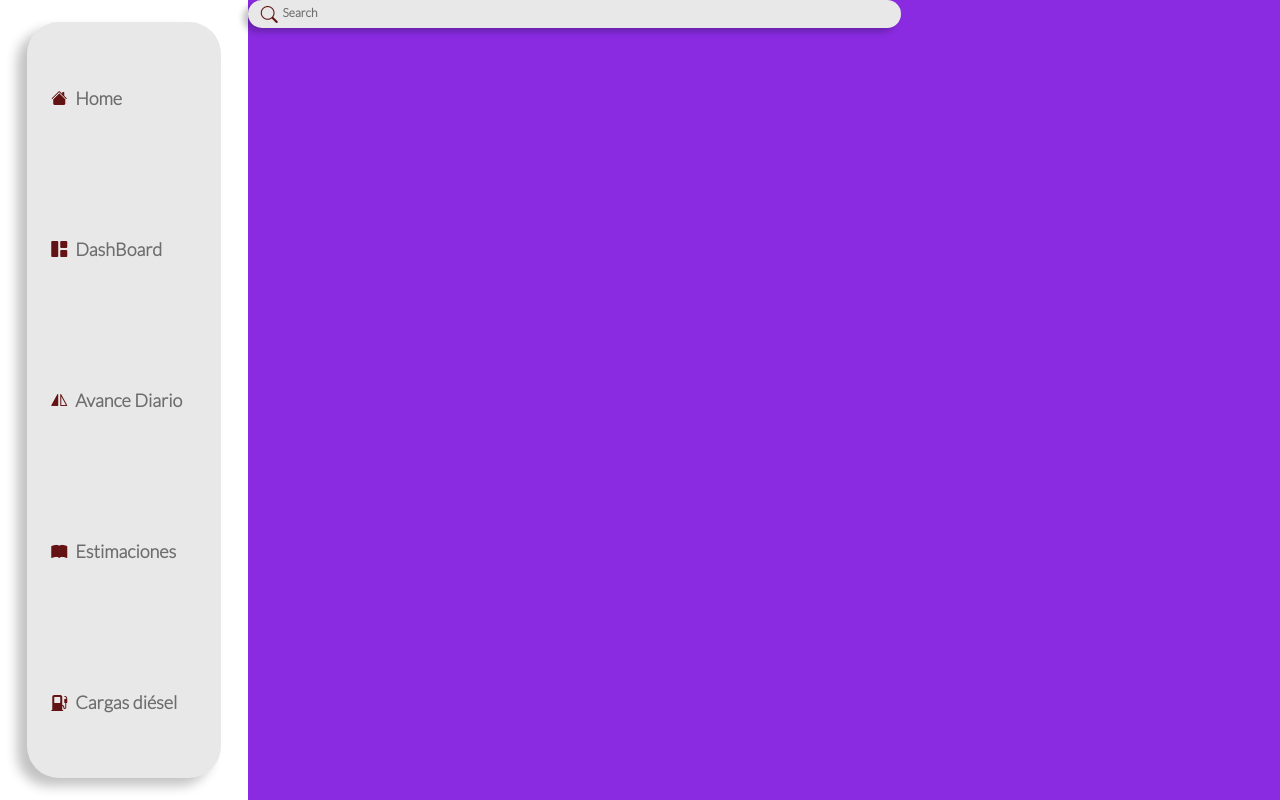
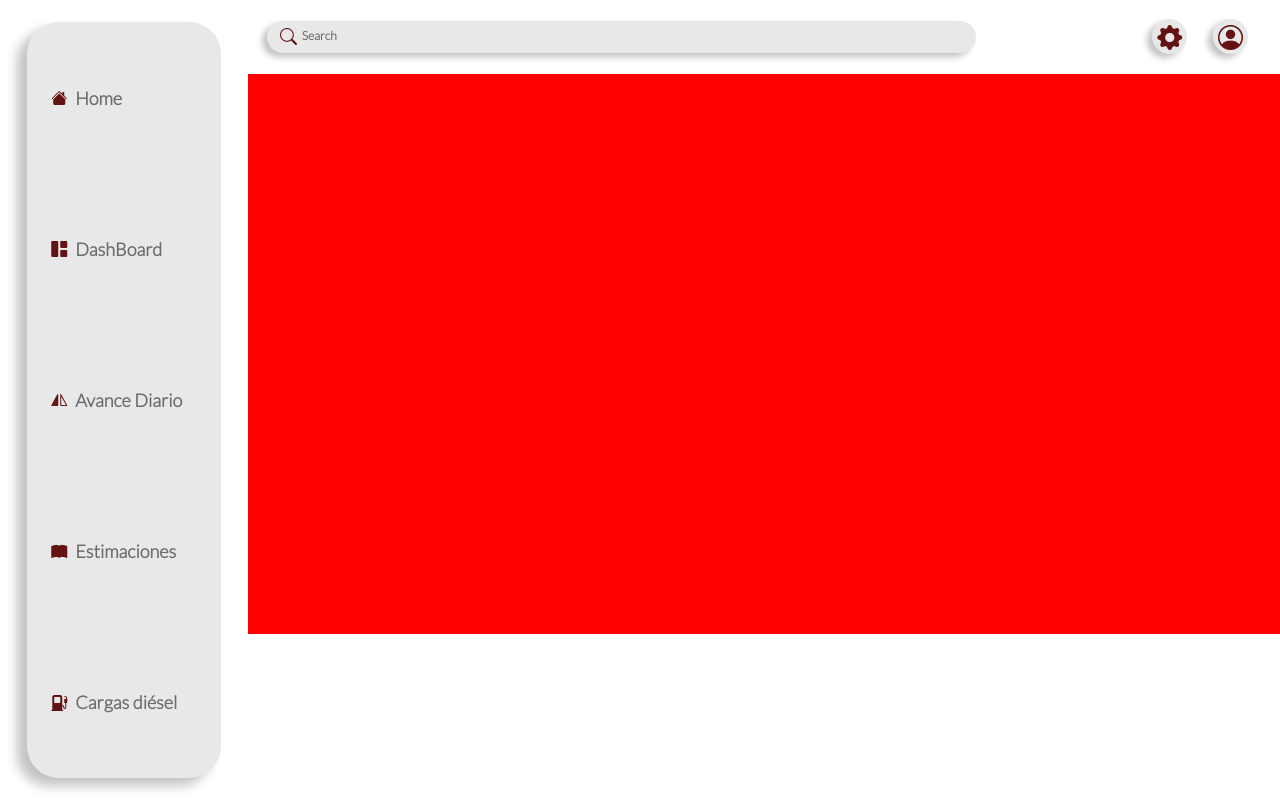
Before and after one commit to Ismael1699/itecsa-app, a React (Create React App) app: page / in a window 1280 px wide. Built offline with nearby package versions, Linux system fonts and the light colour scheme.

Commit message:
se termino de estilizar los iconos del componente TopBarWeb.js

```diff
--- a/src/App.css
+++ b/src/App.css
@@ -13,7 +13,6 @@
 }
 
 #container-section{
-    background-color: blueviolet;
     width: auto;
     width: 100%;
 
--- a/src/App.js
+++ b/src/App.js
@@ -1,8 +1,8 @@
 import React, { useEffect, useState } from 'react';
 import Content from './components/Content';
 import Nav from './components/Nav';
-import Search from './components/Search';
 import './App.css';
+import TopBarWeb from './components/TopBarWeb';
 
 function App() {
     const [displayWidth, setDisplayWidth] = useState(window.innerWidth);
@@ -21,7 +21,8 @@ function App() {
                 <Nav displayWidth={displayWidth} />
             </div>
             <div id='container-section'>
-                {displayWidth > 600 ? <Search /> : <></>}
+                {displayWidth > 600 ? <TopBarWeb /> : <></>}
+                <Content />
             </div>
         </div>
     );
--- a/src/components/TopBarWeb.js
+++ b/src/components/TopBarWeb.js
@@ -1,7 +1,21 @@
 import React from 'react';
+import Search from './Search';
+import '../styles/TopBarWeb.css';
 
 const TopBarWeb = () => {
-    return;
+    return (
+        <div id='container-topbarweb'>
+            <Search />
+            <div id='container-user-setting'>
+                <div className='box-icon'>
+                    <i className='bi bi-gear-fill'></i>
+                </div>
+                <div className='box-icon'>
+                    <i className='bi bi-person-circle'></i>
+                </div>
+            </div>
+        </div>
+    );
 };
 
 export default TopBarWeb;
--- a/src/styles/Content.css
+++ b/src/styles/Content.css
@@ -1,8 +1,5 @@
 #content-container {
-    width: 50%;
-    height: 30%;
-    background-color: blueviolet;
-    position: absolute;
-    top: 5rem;
-    left: 17rem;
+    width: 100%;
+    height:70% ;
+    background-color: red;
 }
--- a/src/styles/Search.css
+++ b/src/styles/Search.css
@@ -1,7 +1,8 @@
 #container-search{
     font-size: 12px;
     padding-left: 0.8rem;
-    width: 50vw;
+    width: 70%;
+    height: 2rem;
     background-color: var(--main-color);
     border-radius: 1rem;
     color: var(--text-color);
--- a/src/styles/TopBarWeb.css
+++ b/src/styles/TopBarWeb.css
@@ -0,0 +1,30 @@
+#container-topbarweb{
+    display:flex;
+    justify-content: space-between;
+    align-items: center;
+    margin:1.2rem;
+}
+
+#container-user-setting {
+    display: flex;
+
+}
+
+.box-icon{
+    display: flex;
+    justify-content: center;
+    align-items: center;
+    margin: 0 0.8rem 0 0.8rem;
+    border-radius: 50%;
+    width: 2.2rem;
+    height: 2.2rem;
+    background-color: var(--main-color);
+    box-shadow: -5px 4px 6px #0000003d;
+
+}
+
+#container-user-setting i {
+
+    font-size: 25px;
+    color: var(--accent-color);
+}
```
